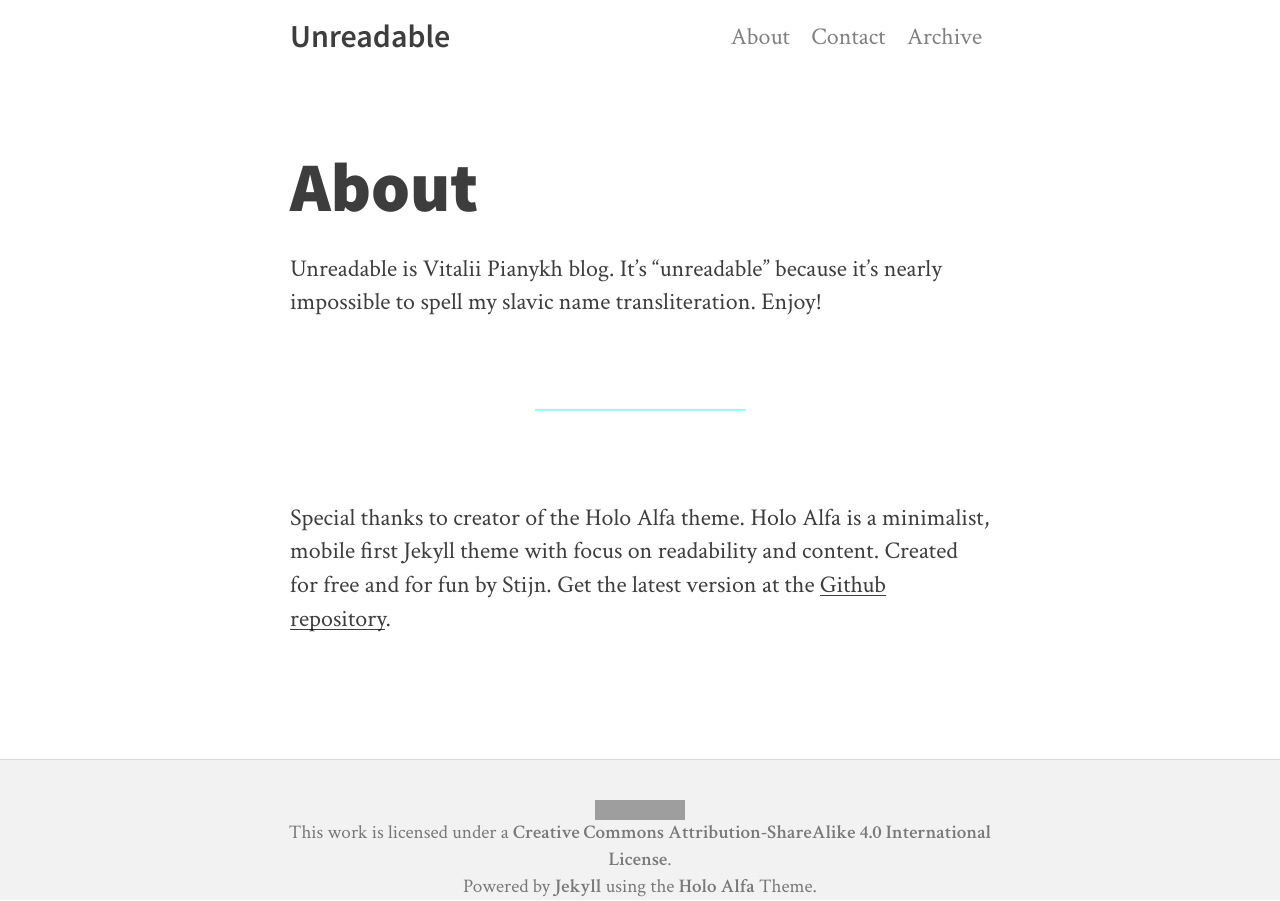
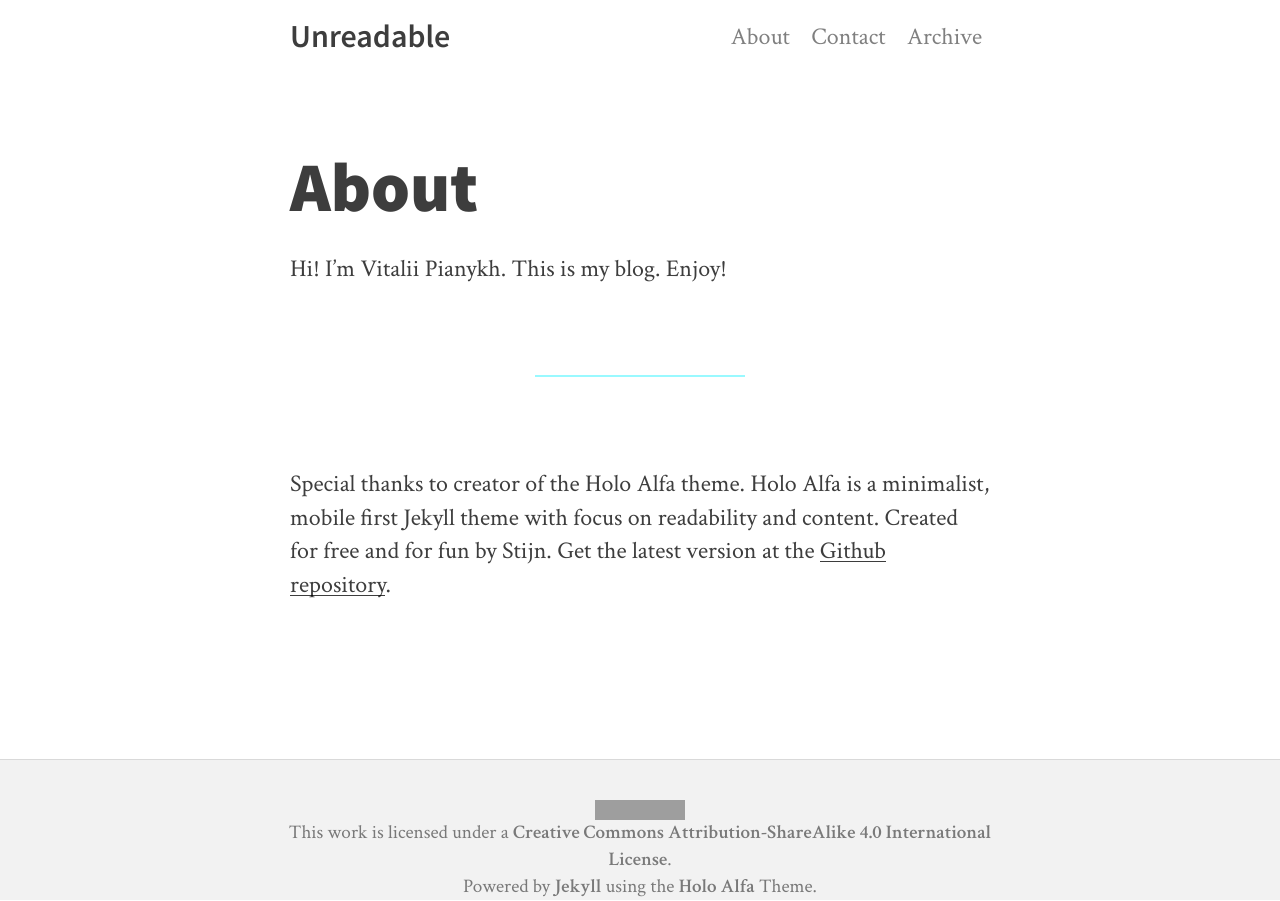
Before and after one commit to vitalikpi/vitalikpi.github.io, a Jekyll site: the page built from about.md, in a window 1280 px wide. Built offline with Jekyll 4.4.1, drawn with Linux system fonts in a browser that asks for light colours; nearby versions of some CDN libraries; grey boxes are pictures that could not be loaded.

Commit message:
fix about

```diff
--- a/about.md
+++ b/about.md
@@ -3,7 +3,7 @@ layout: page
 title: About
 ---
 
-Unreadable is Vitalii Pianykh blog. It's "unreadable"  because it's nearly impossible to spell my slavic name transliteration.
+Hi! I'm Vitalii Pianykh. This is my blog.
 Enjoy!
 
 ---
```
